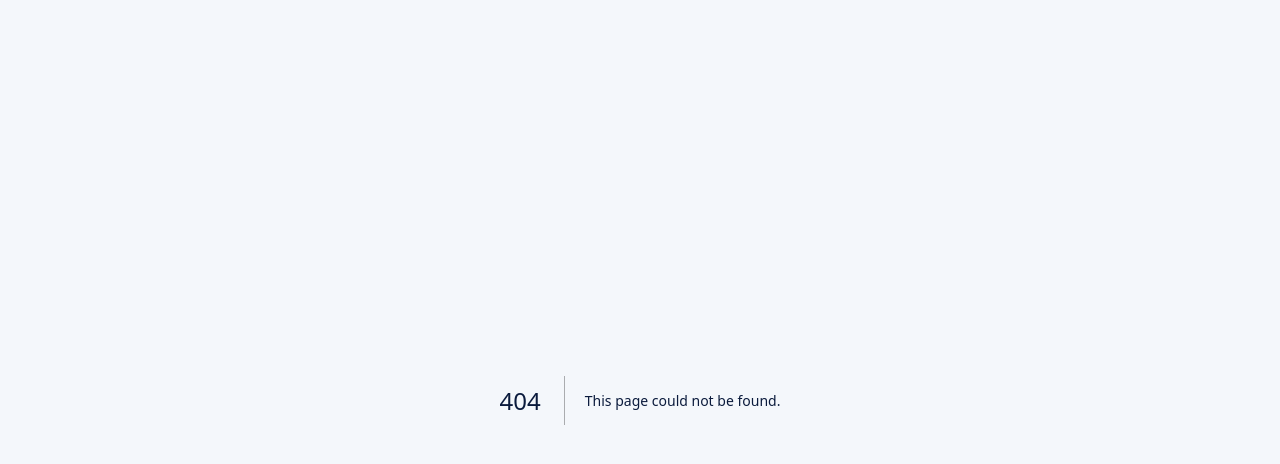
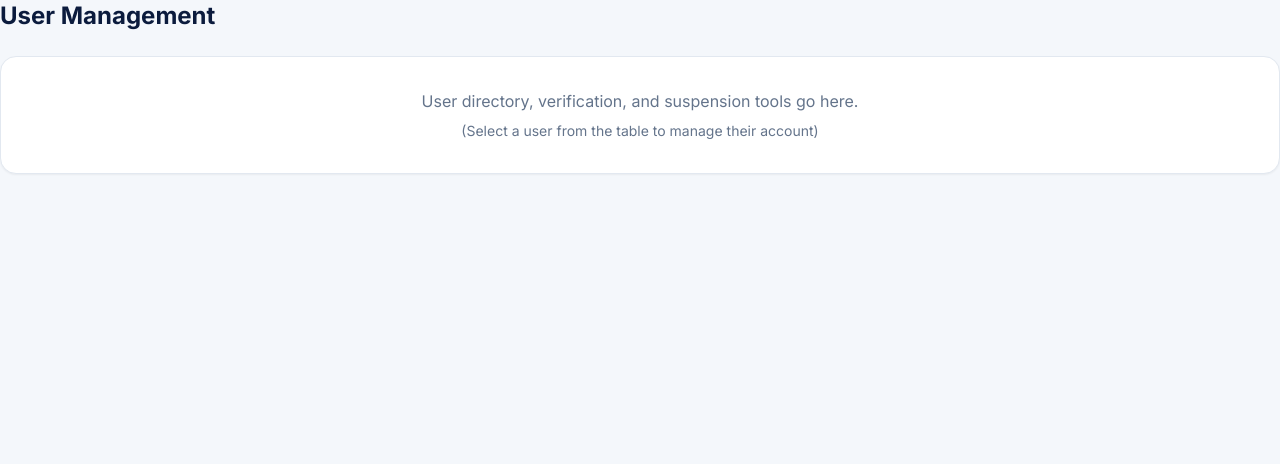
Before and after one commit to adiyel/loadloop-prototype, a Next.js app: page /admin/users in a window 1280 px wide. Before the commit this address had no page. Shown: the top 464 px of the page. Built offline with nearby package versions, Linux system fonts and the light colour scheme.

Commit message:
Create page.tsx

```diff
--- /dev/null
+++ b/app/admin/users/page.tsx
@@ -0,0 +1,11 @@
+export default function UserManagement() {
+  return (
+    <div className="space-y-6">
+      <h1 className="text-2xl font-bold text-brand-navy">User Management</h1>
+      <div className="bg-white rounded-2xl shadow-sm border border-slate-200 p-8 text-center text-slate-500">
+        <p>User directory, verification, and suspension tools go here.</p>
+        <p className="text-sm mt-2">(Select a user from the table to manage their account)</p>
+      </div>
+    </div>
+  );
+}
```
